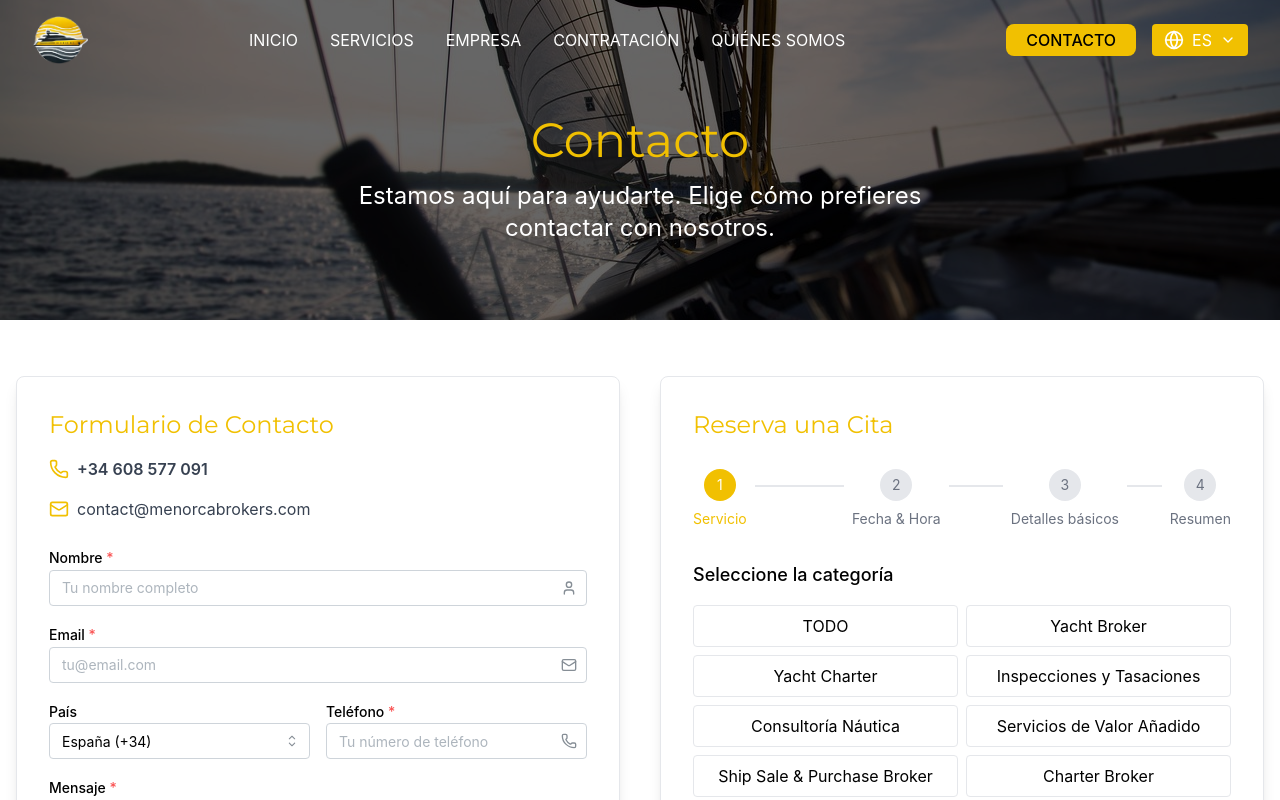
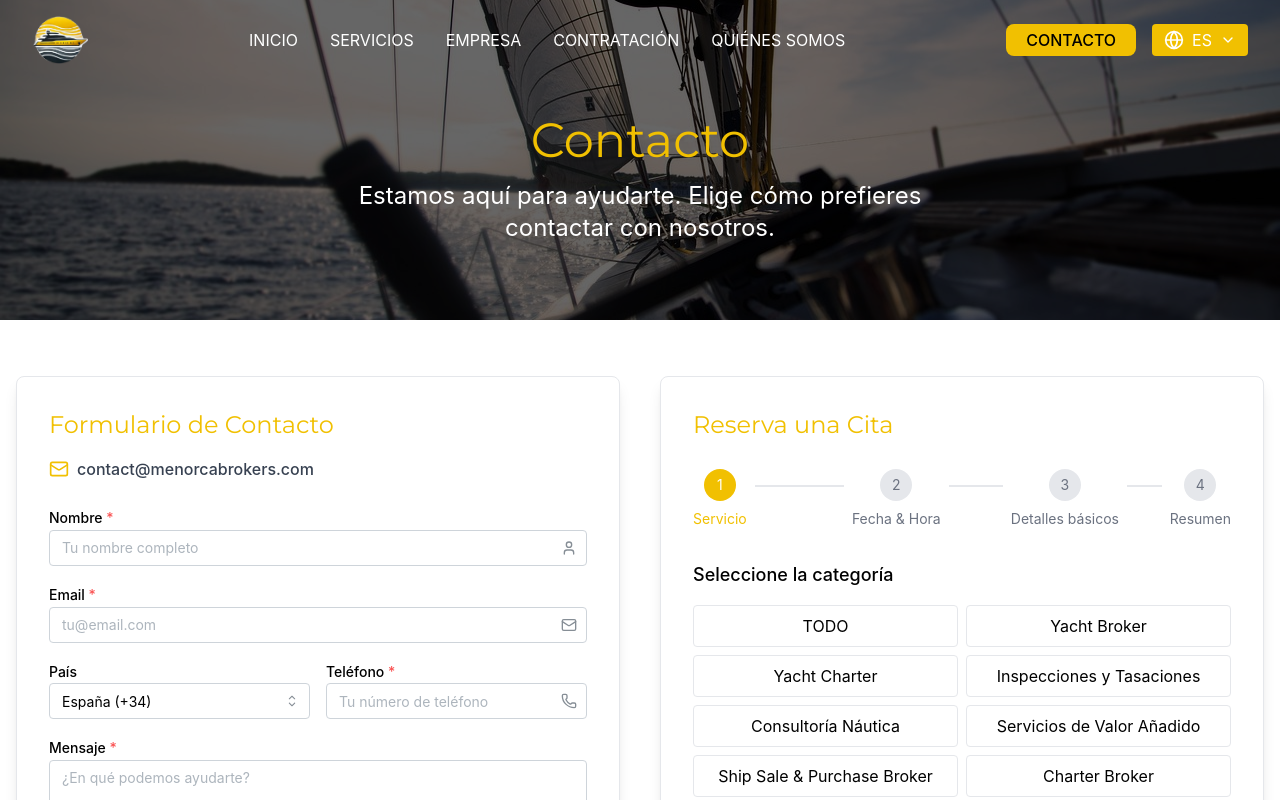
Before and after one commit to davidfreixes/myb, a Next.js app: page /contacto in a window 1280 px wide. Shown: the top 800 px of the page. Built offline with nearby package versions, Linux system fonts and the light colour scheme.

Commit message:
remove tel

```diff
--- a/client/general/contact/contact-form.tsx
+++ b/client/general/contact/contact-form.tsx
@@ -170,17 +170,11 @@ export default function ContactForm() {
       </h2>
 
       <div className="space-y-3 sm:space-y-4 mb-6 sm:mb-6">
-        <div className="flex items-center gap-2 text-gray-700 text-base font-semibold">
-          <Phone className="w-4 h-4 sm:w-5 sm:h-5 text-primary" />
-          <a href="tel:+34608577091" className="hover:text-primary">
-            +34 608 577 091
-          </a>
-        </div>
         <div className="flex items-center gap-2 text-gray-700 text-base">
           <Mail className="w-4 h-4 sm:w-5 sm:h-5 text-primary" />
           <a
             href="mailto:contact@menorcabrokers.com"
-            className="hover:text-primary"
+            className="hover:text-primary font-medium"
           >
             contact@menorcabrokers.com
           </a>
```
